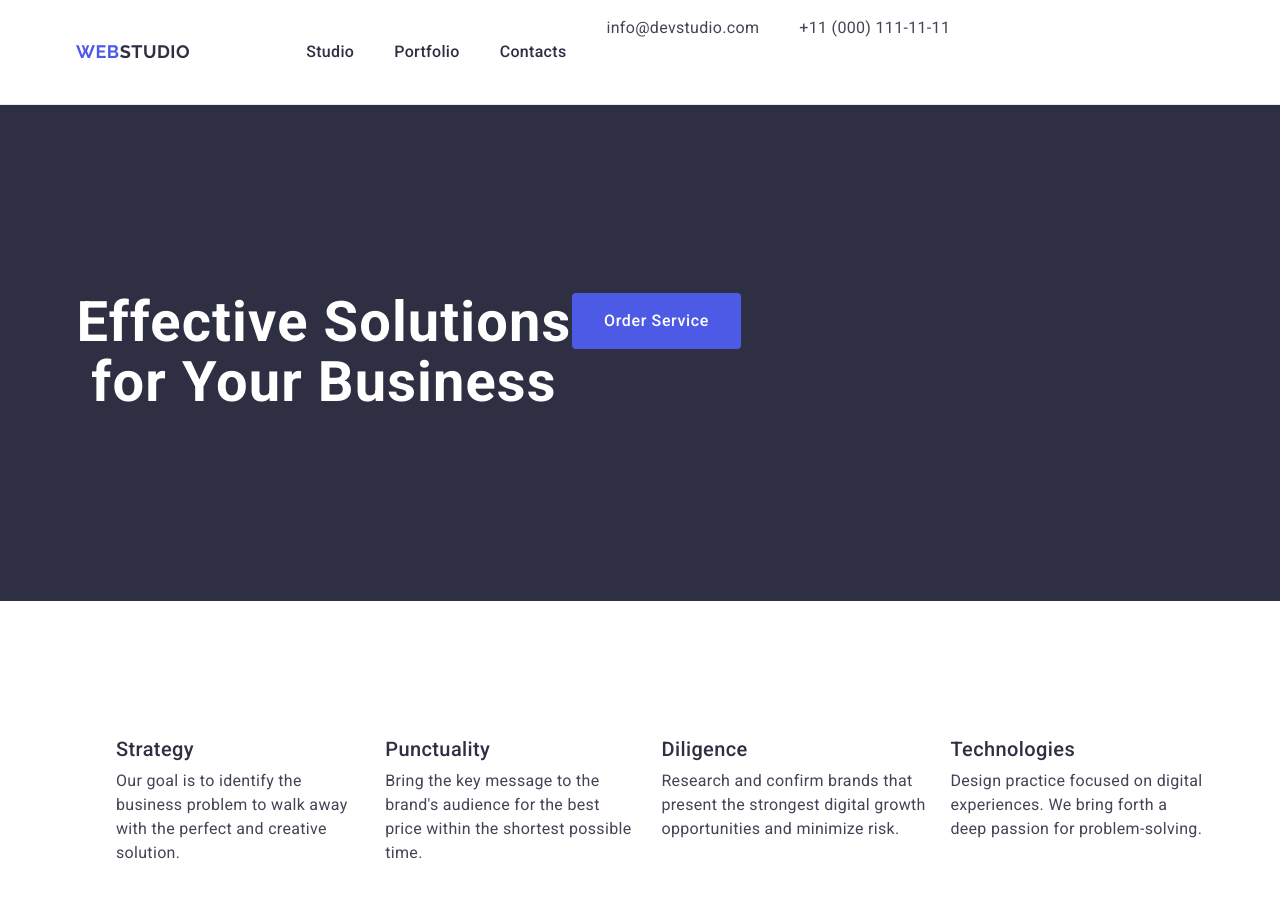
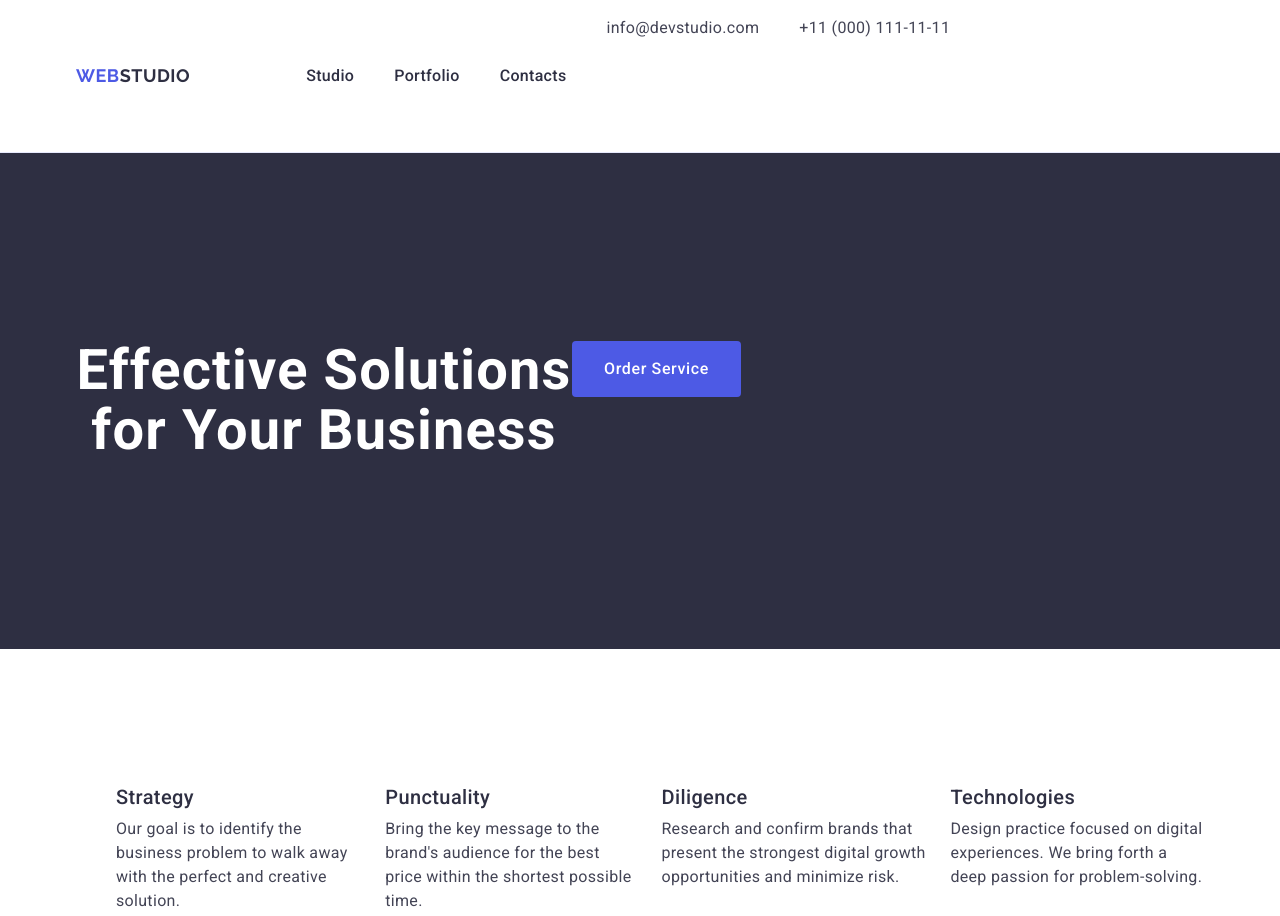
Before and after one commit to tatyanaskoryk/goit-markup-hw-03, a plain HTML site: page index.html in a window 1280 px wide. Shown: the top 916 px of the page. Drawn offline with nearby package versions, Linux system fonts and the light colour scheme.

Commit message:
add header navidation

```diff
--- a/css/styles.css
+++ b/css/styles.css
@@ -99,13 +99,18 @@ list-style: none;
 .header-address-link:focus{color:var(--color-ocean);}
 
 .header-navigation{display:flex;
-align-items:center;}
+align-items:center;
+ padding: 24px 0;
+}
+
+
 .header-menu-item{
 padding: 24px 0;}
 
 .header-address-list{display:flex;
 gap:40px;}
 
+.header-html .container{}
 
 
 .header-menu-list{
@@ -213,13 +218,14 @@ margin-bottom:8px;}
     border-radius: 0px 0px 4px 4px;
 }
 
-    .team-subtitle{color:var(--color-grey);
+    .team-subtitle{
+        color: var(--color-grey);
         text-align: center;
         font-size: 20px;
         font-weight: 500;
         line-height: 1.2;
         letter-spacing: 0.02em;
-    margin-bottom: 8px;}
+        margin-bottom: 8px;}
 
       .team-text{line-height: 1.5;
         letter-spacing: 0.02em;
@@ -238,7 +244,8 @@ margin-bottom:8px;}
 /* ----------FOOTER--------------- */
 
 
-.footer{background:var(--color-navy-blue-modal);}
+.footer{
+    background: var(--color-navy-blue-modal);}
 
 .footer-link {
     color:var(--color-iris);
@@ -331,9 +338,9 @@ margin-bottom:8px;}
       border-radius: 4px;}
 
 
-    .button-item-all:hover{border:1px solid transparent}
+    .button-item-all:hover{border: 1px solid transparent}
 
-    .button-item-all:focus {border:1px solid transparent}
+    .button-item-all:focus {border: 1px solid transparent}
 
     .main-section-list {
         display: flex;
@@ -342,7 +349,7 @@ margin-bottom:8px;}
         row-gap: 48px;
     }
 
-    .main-section-item{ width: calc((100% - 48px) / 3);}
+    .main-section-item{ width: calc ((100% - 48px) / 3);}
     .div-pictures{
         padding: 32px 16px;
         border: 1px solid var(--color-corn-flower);
```
